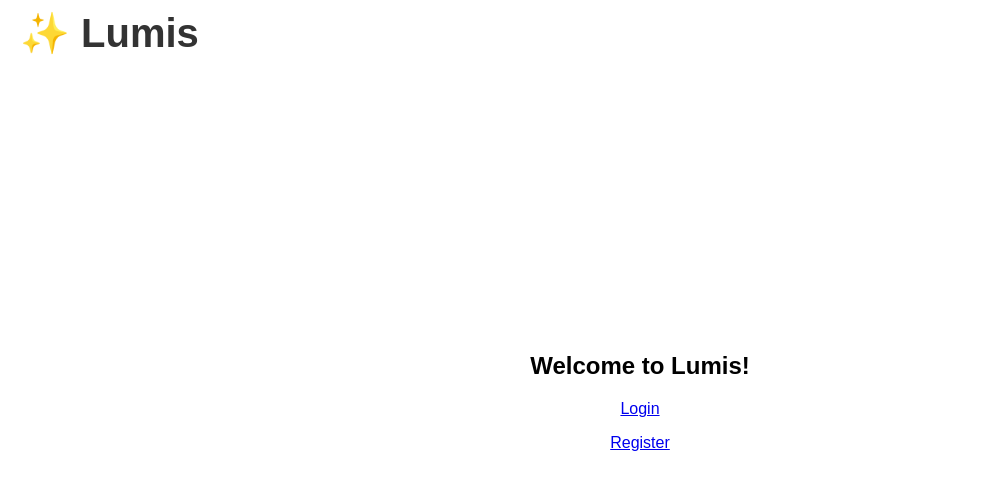
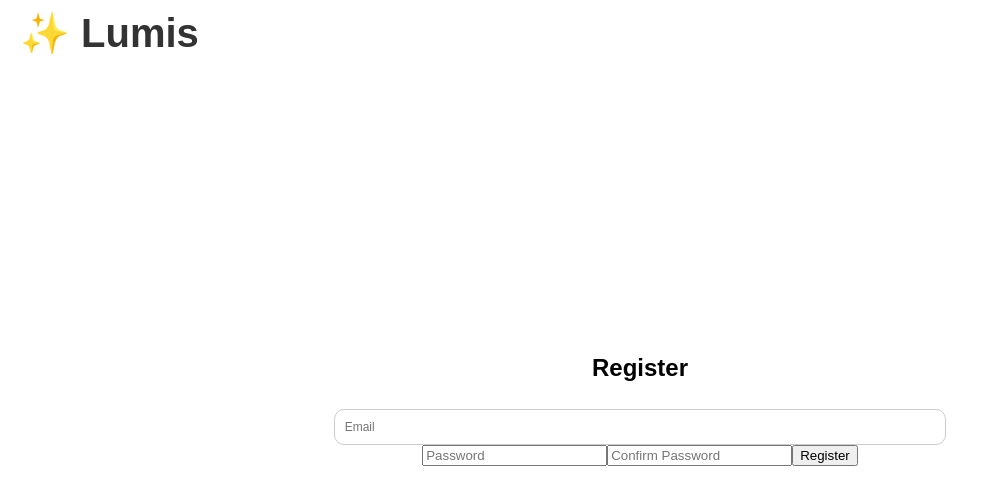
Before and after one commit to dane-dunlap/lumis-react, a React (Create React App) app: page / in a window 1280 px wide. Shown: the top 504 px of the page, without its empty margins (0-986 px from the left). Built offline with nearby package versions, Linux system fonts and the light colour scheme.

Commit message:
changing back to a form

```diff
--- a/src/App.js
+++ b/src/App.js
@@ -4,25 +4,20 @@ import './App.css';
 import './LumisForm.css';
 import LumisForm from './LumisForm';
 import RegistrationForm from './RegistrationForm';
-import LoginForm from './LoginForm';
-import HomePage from './HomePage';
+
+
+
 
 function App() {
     return (
-        <Router>
-            <div className="App">
-                <div className="logo">
-                    ✨ Lumis
-                </div>
-                <Routes>
-                    <Route path="/register" element={<RegistrationForm />} />
-                    <Route path="/login" element={<LoginForm />} />
-                    <Route path="/dashboard" element={<LumisForm />} />
-                    <Route path="/" element={<HomePage />} />
-                </Routes>
+        <div className="App">
+            <div className="logo">
+                ✨ Lumis
             </div>
-        </Router>
+            <RegistrationForm />
+        </div>
     );
 }
 
+
 export default App;
```
